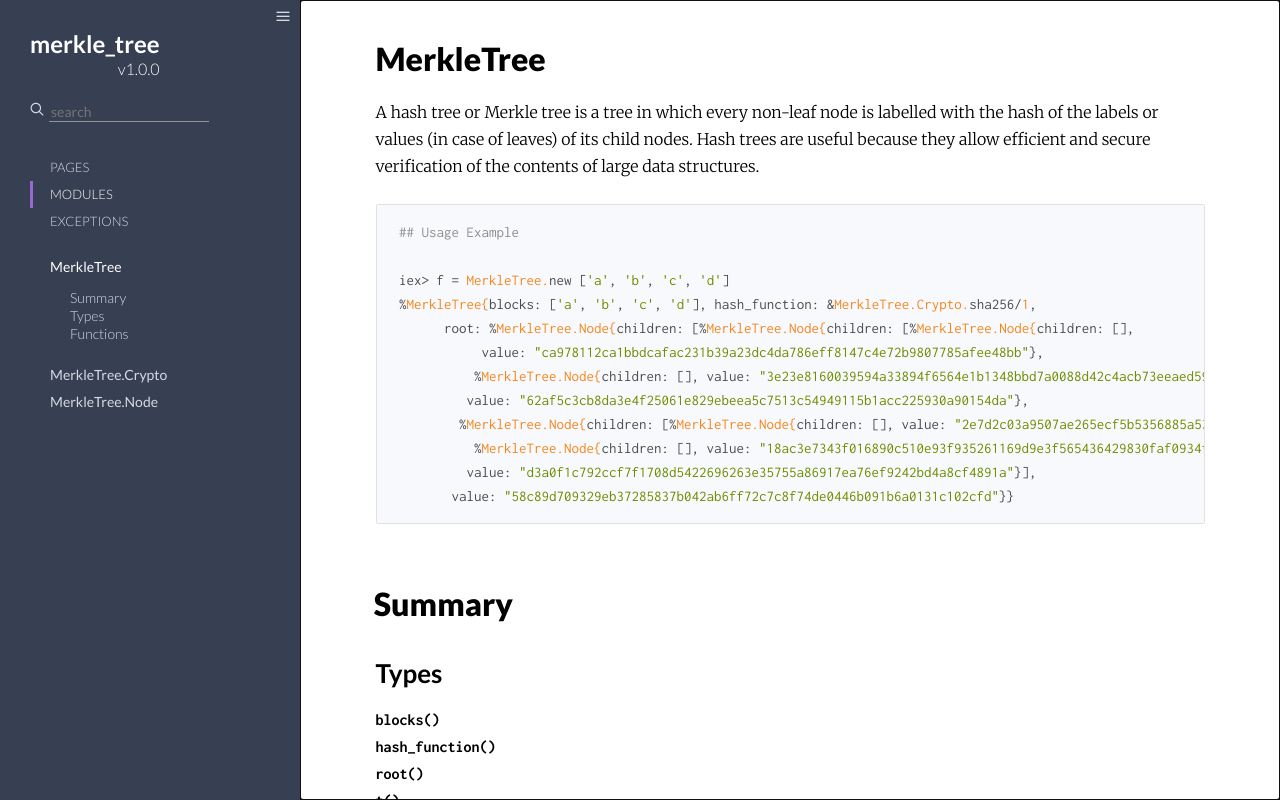
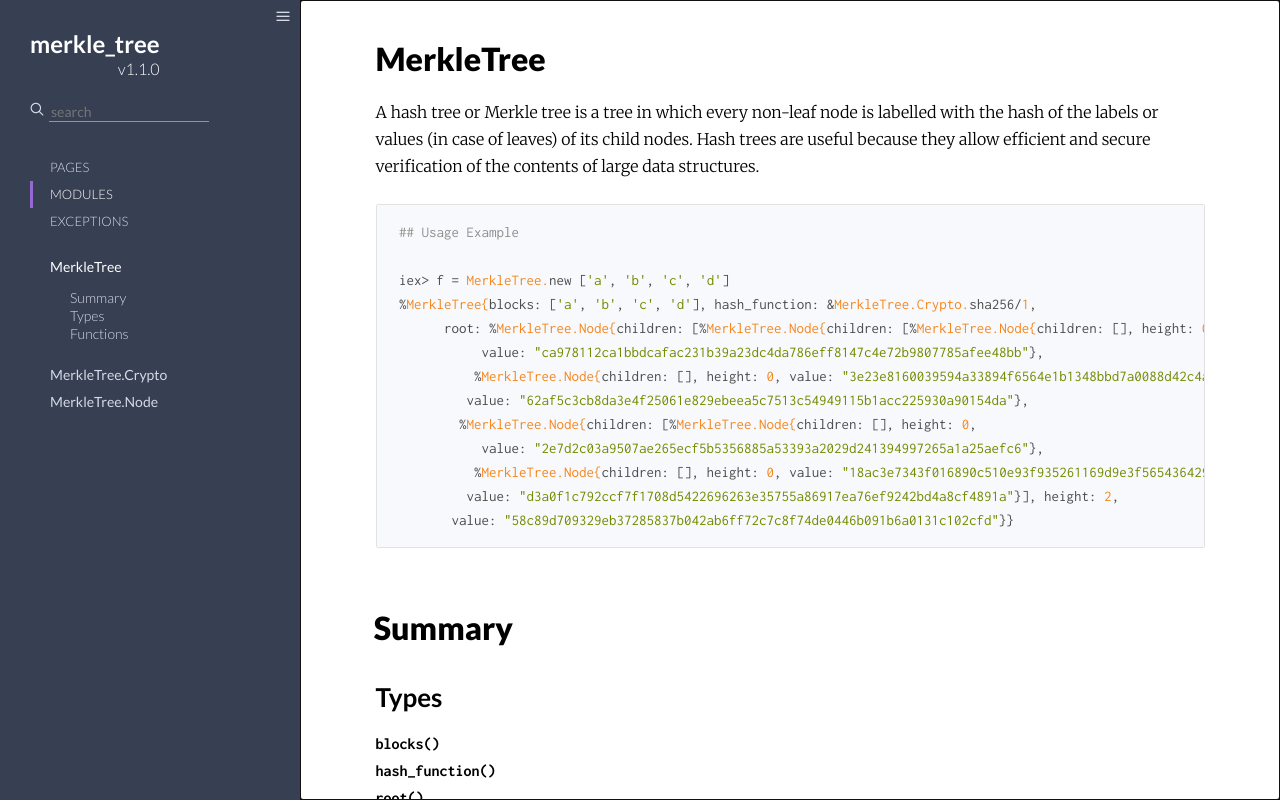
Before and after one commit to yosriady/merkle_tree, a plain HTML site: page doc/MerkleTree.html in a window 1280 px wide. Drawn offline with Linux system fonts and the light colour scheme; files whose address does not match are found by name.

Commit message:
Add height attribute to nodes

```diff
--- a/doc/MerkleTree.html
+++ b/doc/MerkleTree.html
@@ -5,7 +5,7 @@
     <meta http-equiv="x-ua-compatible" content="ie=edge">
     <meta name="viewport" content="width=device-width, initial-scale=1.0">
     <meta name="generator" content="ExDoc v0.11.5">
-    <title>MerkleTree – merkle_tree v1.0.0</title>
+    <title>MerkleTree – merkle_tree v1.1.0</title>
     <link rel="stylesheet" href="dist/app-ddd9717ad9.css" />
 
       <link rel="canonical" href="https://hexdocs.pm/merkle_tree/MerkleTree.html" />
@@ -30,7 +30,7 @@
         merkle_tree
       </h1>
       <h2 class="sidebar-projectVersion">
-        v1.0.0
+        v1.1.0
       </h2>
     </div>
 
@@ -64,7 +64,7 @@
 
 
       <h1>
-        <small class="visible-xs">merkle_tree v1.0.0</small>
+        <small class="visible-xs">merkle_tree v1.1.0</small>
         MerkleTree
 
 
@@ -80,13 +80,14 @@
 
 iex&gt; f = MerkleTree.new [&#39;a&#39;, &#39;b&#39;, &#39;c&#39;, &#39;d&#39;]
 %MerkleTree{blocks: [&#39;a&#39;, &#39;b&#39;, &#39;c&#39;, &#39;d&#39;], hash_function: &amp;MerkleTree.Crypto.sha256/1,
-      root: %MerkleTree.Node{children: [%MerkleTree.Node{children: [%MerkleTree.Node{children: [],
+      root: %MerkleTree.Node{children: [%MerkleTree.Node{children: [%MerkleTree.Node{children: [], height: 0,
            value: &quot;ca978112ca1bbdcafac231b39a23dc4da786eff8147c4e72b9807785afee48bb&quot;},
-          %MerkleTree.Node{children: [], value: &quot;3e23e8160039594a33894f6564e1b1348bbd7a0088d42c4acb73eeaed59c009d&quot;}],
+          %MerkleTree.Node{children: [], height: 0, value: &quot;3e23e8160039594a33894f6564e1b1348bbd7a0088d42c4acb73eeaed59c009d&quot;}], height: 1,
          value: &quot;62af5c3cb8da3e4f25061e829ebeea5c7513c54949115b1acc225930a90154da&quot;},
-        %MerkleTree.Node{children: [%MerkleTree.Node{children: [], value: &quot;2e7d2c03a9507ae265ecf5b5356885a53393a2029d241394997265a1a25aefc6&quot;},
-          %MerkleTree.Node{children: [], value: &quot;18ac3e7343f016890c510e93f935261169d9e3f565436429830faf0934f4f8e4&quot;}],
-         value: &quot;d3a0f1c792ccf7f1708d5422696263e35755a86917ea76ef9242bd4a8cf4891a&quot;}],
+        %MerkleTree.Node{children: [%MerkleTree.Node{children: [], height: 0,
+           value: &quot;2e7d2c03a9507ae265ecf5b5356885a53393a2029d241394997265a1a25aefc6&quot;},
+          %MerkleTree.Node{children: [], height: 0, value: &quot;18ac3e7343f016890c510e93f935261169d9e3f565436429830faf0934f4f8e4&quot;}], height: 1,
+         value: &quot;d3a0f1c792ccf7f1708d5422696263e35755a86917ea76ef9242bd4a8cf4891a&quot;}], height: 2,
        value: &quot;58c89d709329eb37285837b042ab6ff72c7c8f74de0446b091b6a0131c102cfd&quot;}}</code></pre>
 
         </section>
```
Also changed, not shown: doc/404.html (+2 -2 lines), doc/MerkleTree.ArgumentError.html (+3 -3 lines), doc/MerkleTree.Crypto.html (+3 -3 lines), doc/MerkleTree.Node.html (+4 -4 lines), doc/api-reference.html (+3 -3 lines), doc/index.html (+1 -1 lines), 3 other files.
